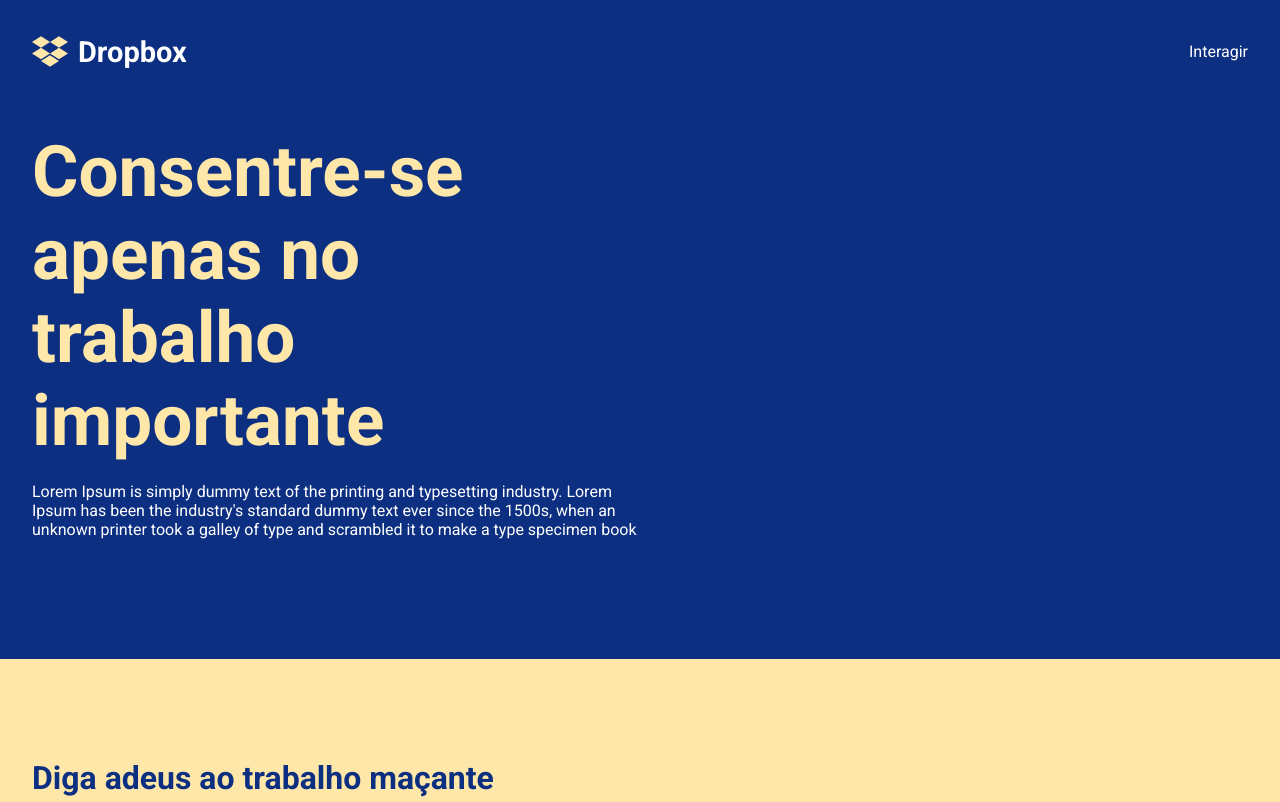
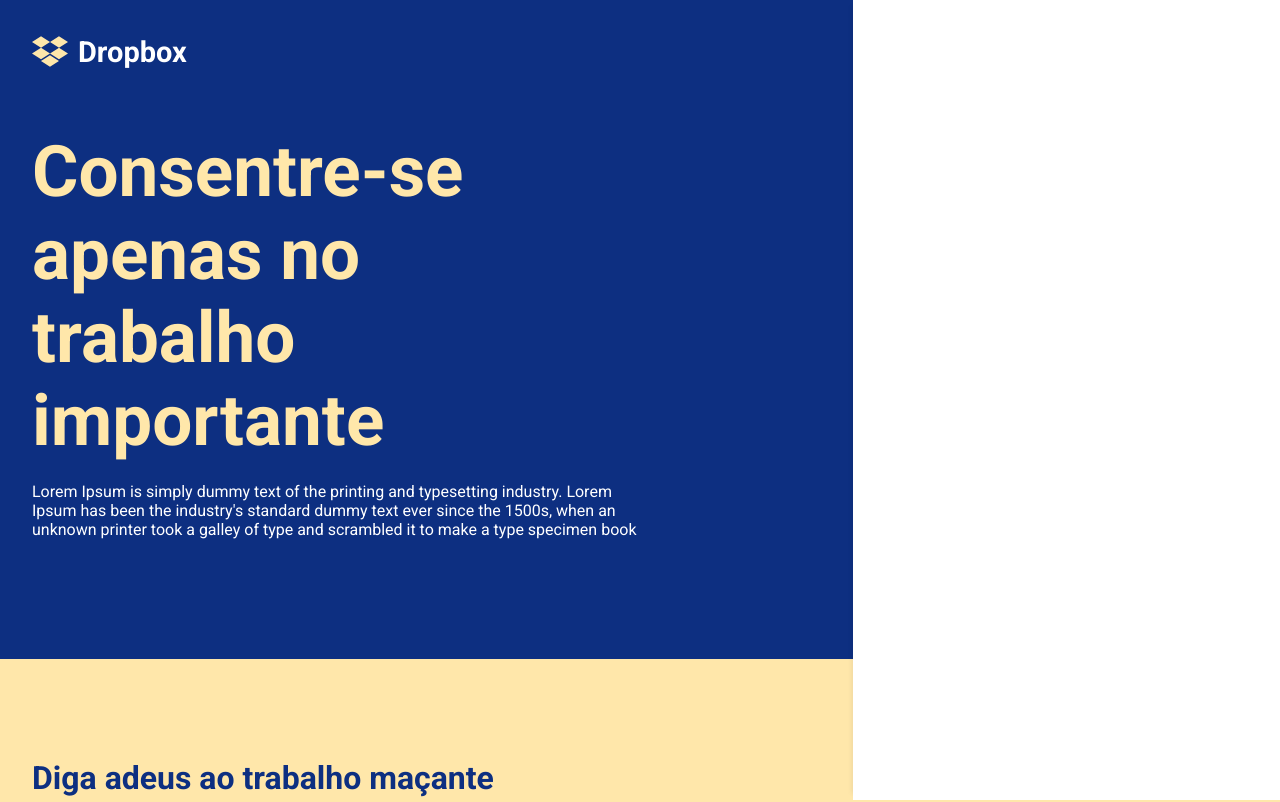
Before and after one commit to AndreDevLopes/Clone-Dropbox, a React (Create React App) app: page / in a window 1280 px wide. Shown: the top 802 px of the page. Built offline with nearby package versions, Linux system fonts and the light colour scheme.

Commit message:
criado o siderbar componente

```diff
--- a/src/App.tsx
+++ b/src/App.tsx
@@ -1,6 +1,7 @@
 import React from 'react';
 import GlobalStyled from './styles/stylesGlobal';
 import Section from './components/Section';
+import SideMenu from './components/SideMenu';
 import data from './data/index';
 
 function App() {
@@ -30,6 +31,7 @@
       title={data[4].title}
       description={data[4].description}
     />
+    <SideMenu />
   <GlobalStyled />
   </>);
 }
--- /dev/null
+++ b/src/components/SideMenu/index.tsx
@@ -0,0 +1,13 @@
+import React from 'react';
+
+ import { Container } from './styles';
+
+const SideMenu: React.FC = ({children}) => {
+  return (
+  <Container>
+      {children}
+  </Container>
+  );
+}
+
+export default SideMenu;
--- /dev/null
+++ b/src/components/SideMenu/styles.ts
@@ -0,0 +1,19 @@
+import styled from 'styled-components';
+
+export const Container = styled.div`
+    z-index:10;
+    position: fixed;
+    top:0;
+    right:0;
+    width: 100%;
+    height:100%;
+    background: var(--color-tertiary);
+    @media(min-width: 1024px){
+        width:calc(100% / 3);
+        box-shadow: -7px 0 5px -6px rgba(0,0,0,0.075);
+    }
+    @media(min-width: 1440px){
+        width: calc(480px + ((100vw - 1440px) / 2))
+    }
+
+`;
```
